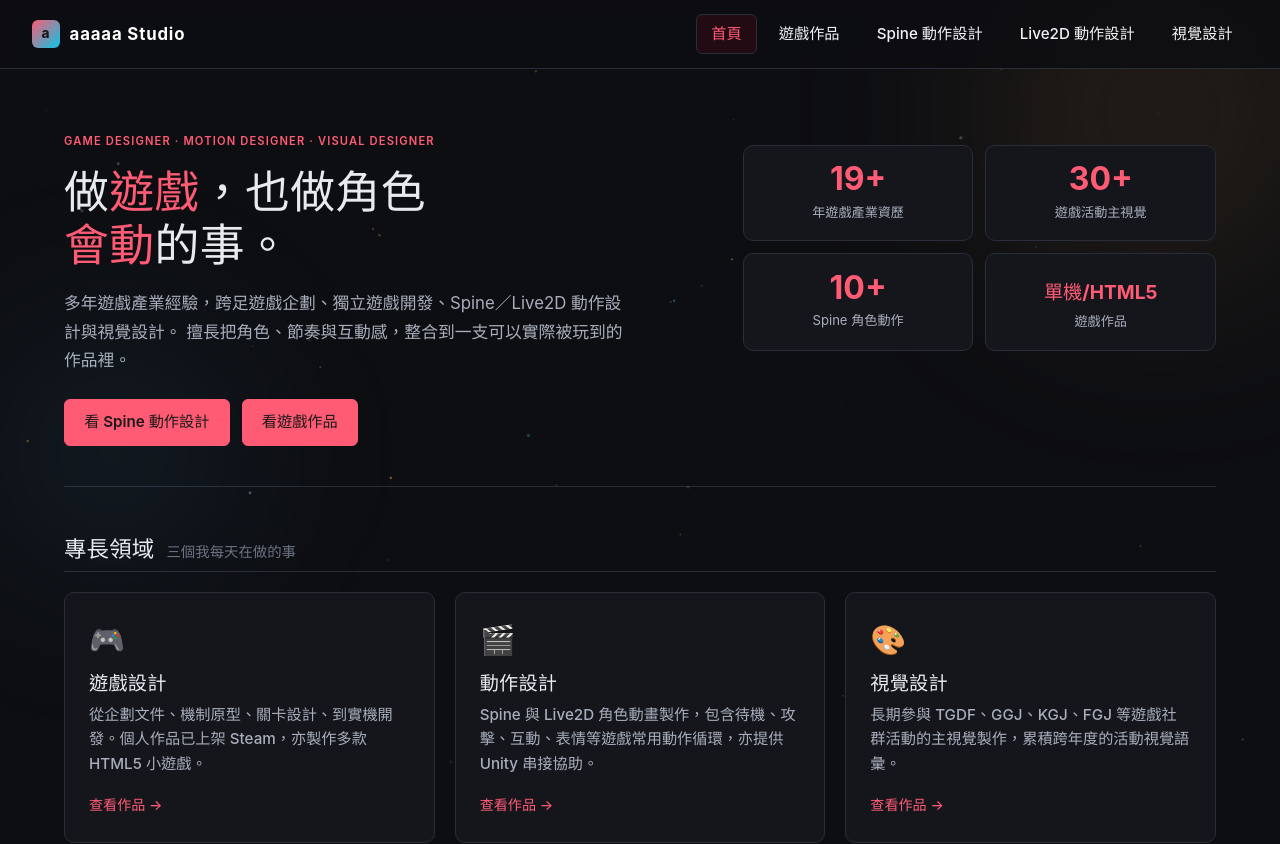
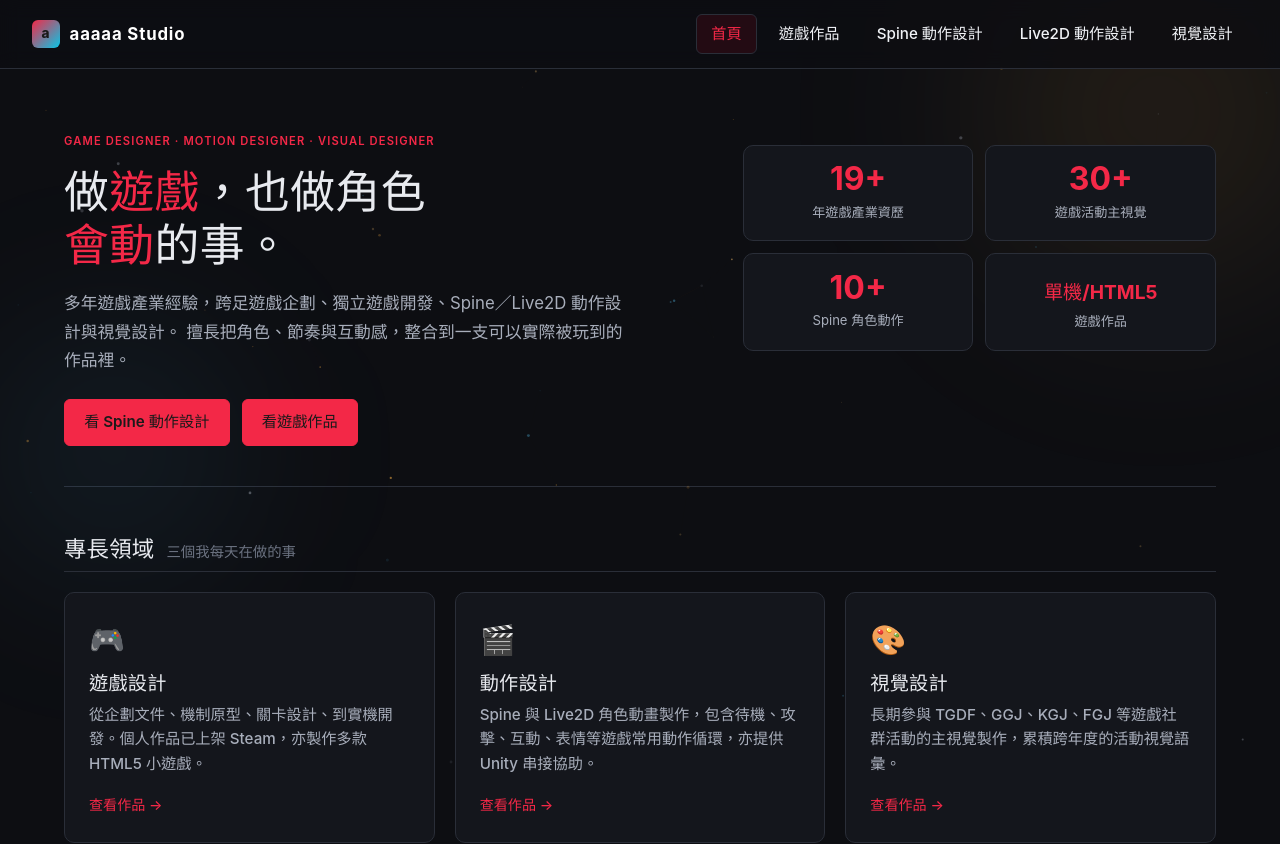
Before and after one commit to tppr2046/portfolio, a React (Vite) app: page / in a window 1280 px wide. Shown: the top 844 px of the page. Built offline with nearby package versions, Linux system fonts and the light colour scheme.

Commit message:
change color again

```diff
--- a/src/index.css
+++ b/src/index.css
@@ -11,7 +11,7 @@
   --text-secondary: #a8aebb;
   --text-muted: #6b7280;
 
-  --accent: #ff5b74;          /* warm amber, signature accent */
+  --accent: #f32847;          /* warm amber, signature accent */
   --accent-soft: #e7082a1a;
   --accent-hover: #f5788b;
   --accent-2: #08c6e7;        /* cool cyan, secondary accent */
```
